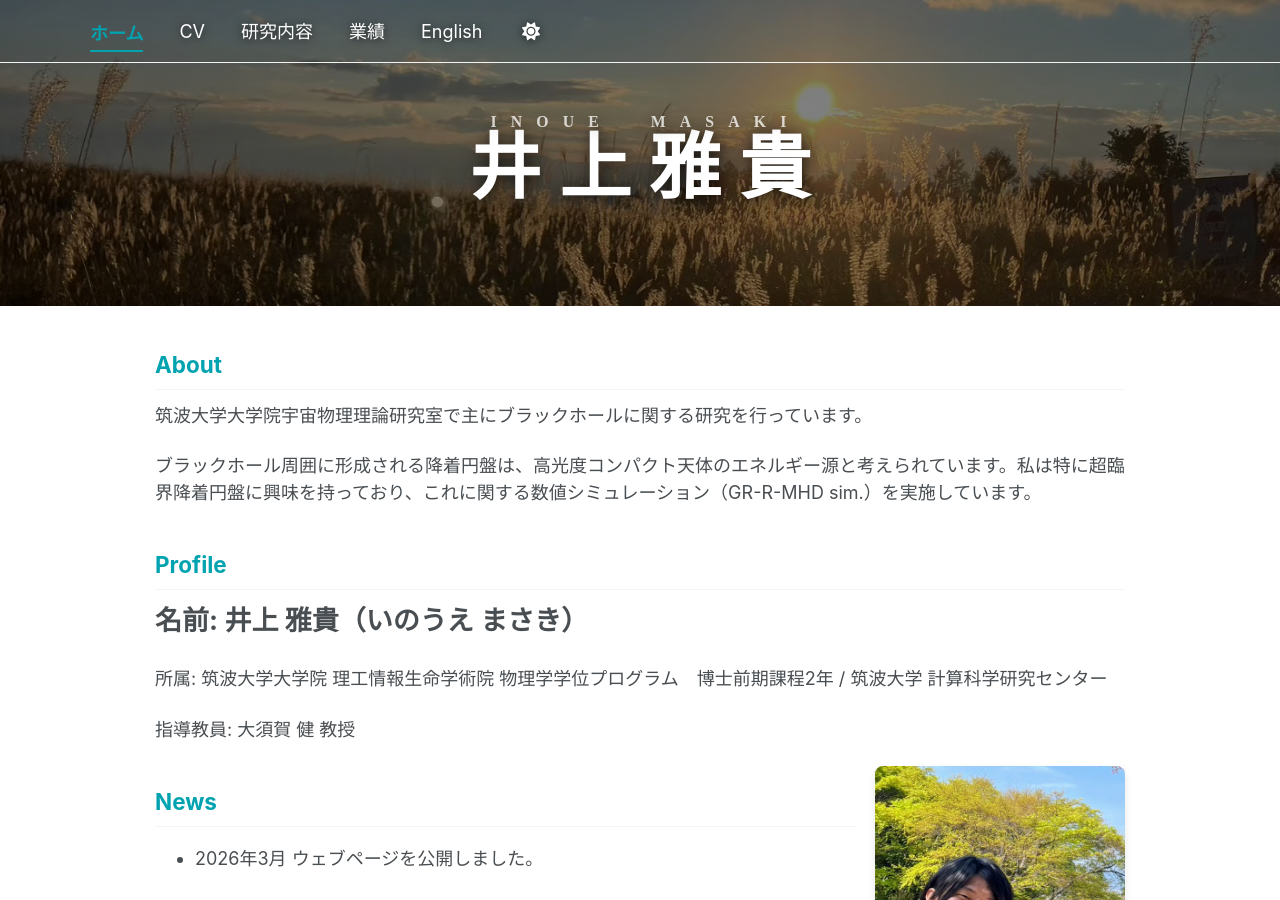
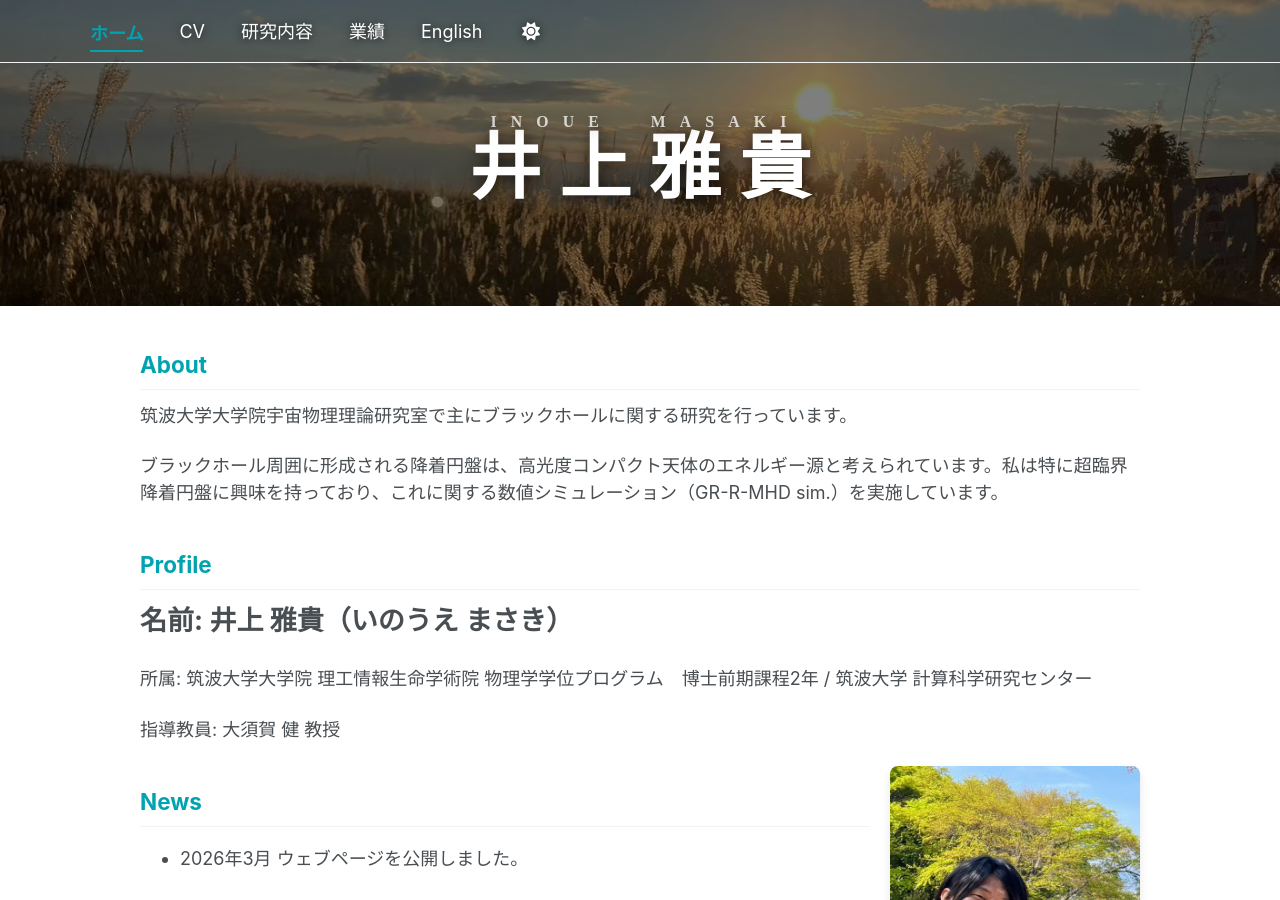
Before and after one commit to Masaki206/Masaki206.github.io, a Jekyll site: the page built from index.md, in a window 1280 px wide and 900 px high. Built offline with Jekyll 4.4.1, drawn with Linux system fonts in a browser that asks for light colours; a script bundle is joined from its source files by our own code; library files that are not in the unit come from our copies.

Commit message:
Update main.scss

```diff
--- a/assets/css/main.scss
+++ b/assets/css/main.scss
@@ -153,7 +153,7 @@ h1, h2, h3 {
 
 /* 2. 本文の横幅を絞って、両端に「読みやすい余白」を作る */
 .archive, .page__content {
-  max-width: 970px !important; /* 本文の最大幅をXXpxに制限 */
+  max-width: 1000px !important; /* 本文の最大幅をXXpxに制限 */
   margin-left: auto !important;
   margin-right: auto !important;
   // padding: 2em 1em !important; /* 上下に余白を追加 */
```
